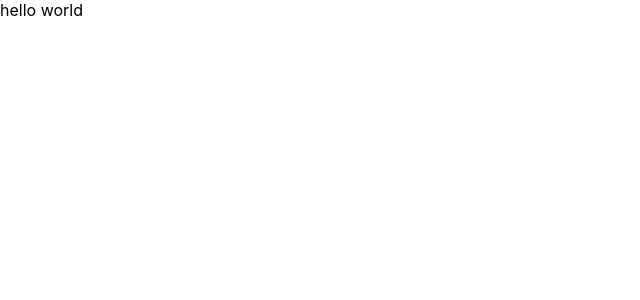
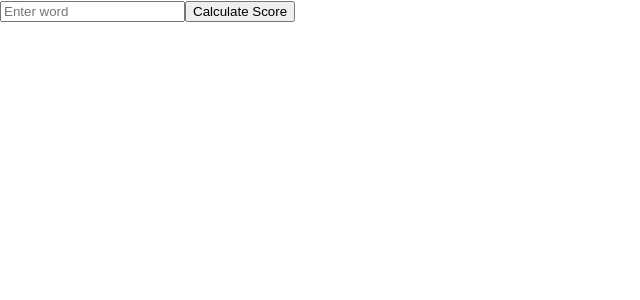
Before and after one commit to undg/tech_test, a React (Create React App) app: page / in a window 1280 px wide. Shown: the top 300 px of the page, without its empty margins (0-640 px from the left). Built offline with nearby package versions, Linux system fonts and the light colour scheme.

Commit message:
unstyled input

```diff
--- a/src/App.js
+++ b/src/App.js
@@ -1,10 +1,23 @@
-import React, { Component } from "react";
+import React from "react";
 import "./App.css";
+import dict from "./dict";
 
-class App extends Component {
-  render() {
-    return <div className="App">hello world</div>;
-  }
+function App() {
+
+  const [word, setWord] = React.useState("");
+  const handleSubmit = () => {}
+  return (
+    <div className="App" data-testid={dict.testid.app}>
+      <form onSubmit={handleSubmit}>
+        <input
+          value={word}
+          onChange={(e) => setWord(e.target.value)}
+          placeholder="Enter word"
+        />
+        <button type="submit">Calculate Score</button>
+      </form>
+    </div>
+  );
 }
 
 export default App;
```
